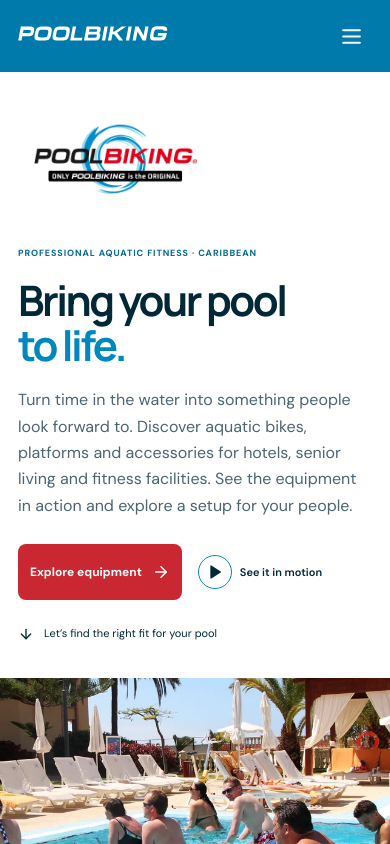
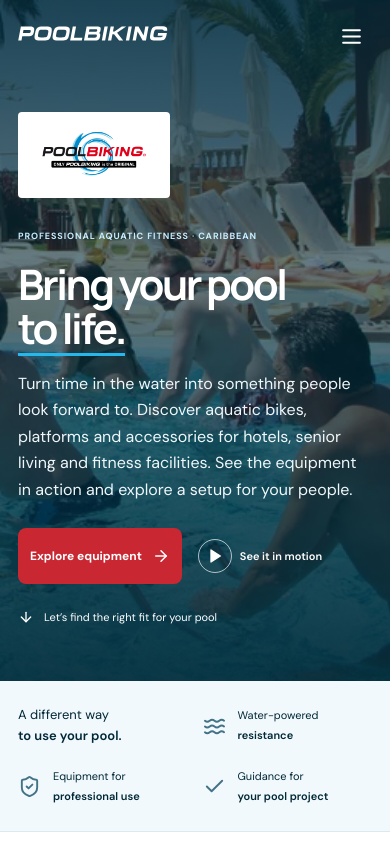
Before and after one commit to Sepia7223/Poolbikingequipmentwebsite, a React (Vite) app: page /#/ in a window 390 px wide. Shown: the top 844 px of the page. Built offline with nearby package versions, Linux system fonts and the light colour scheme.

Commit message:
Float homepage navigation over pool hero and remove gallery caption

```diff
--- a/src/components/Navigation.tsx
+++ b/src/components/Navigation.tsx
@@ -53,7 +53,7 @@
   return (
     <nav
       aria-label="Main navigation"
-      className={`pb-nav is-solid ${scrolled ? "is-scrolled" : ""}`}
+      className={`pb-nav ${location.pathname === "/" && !scrolled && !open ? "is-transparent" : "is-solid"} ${scrolled ? "is-scrolled" : ""}`}
     >
       <div className="pb-container pb-nav-inner">
         <Link
--- a/src/engagement.css
+++ b/src/engagement.css
@@ -1813,3 +1813,102 @@
     scroll-behavior: auto !important;
   }
 }
+
+/* Homepage navigation floats over a full-width pool photograph. */
+.pb-nav {
+  transition:
+    background-color 0.25s ease,
+    box-shadow 0.25s ease;
+}
+.pb-nav.is-transparent {
+  background: transparent;
+  border: 0;
+  box-shadow: none;
+  backdrop-filter: none;
+}
+.pb-home .pb-hero {
+  margin-top: 0;
+  background: #002837;
+  min-height: 760px;
+}
+.pb-home .pb-hero-layout {
+  min-height: 760px;
+  padding-top: 86px;
+}
+.pb-home .pb-hero-media {
+  position: absolute;
+  inset: 0;
+  width: 100%;
+  height: 100%;
+}
+.pb-home .pb-hero-media img {
+  object-position: 65% center;
+}
+.pb-home .pb-hero-media::after {
+  background:
+    linear-gradient(180deg, #002837d9 0%, #00283700 28%),
+    linear-gradient(90deg, #002837eb 0%, #002837b8 40%, #00283726 78%);
+}
+.pb-home .pb-hero-content {
+  width: 58%;
+  max-width: 640px;
+  padding: 50px 0 64px;
+}
+.pb-home .pb-hero-logo {
+  width: 180px;
+  background: #fff;
+  padding: 12px 18px;
+  border-radius: 4px;
+  margin-bottom: 24px;
+}
+.pb-home .pb-hero .pb-title,
+.pb-home .pb-hero .pb-title em {
+  color: #fff;
+}
+.pb-home .pb-hero .pb-title em {
+  text-decoration: underline;
+  text-decoration-color: #24b8ed;
+  text-underline-offset: 12px;
+  text-decoration-thickness: 3px;
+}
+.pb-home .pb-hero-lede {
+  color: #f0f7fa;
+}
+.pb-home .pb-hero .pb-eyebrow {
+  color: #c6edff;
+}
+.pb-home .pb-watch-button,
+.pb-home .pb-hero-discover {
+  color: #fff;
+}
+.pb-home .pb-watch-button > span {
+  border-color: #ffffffaa;
+}
+@media (max-width: 760px) {
+  .pb-home .pb-hero {
+    min-height: 0;
+    display: block;
+  }
+  .pb-home .pb-hero-layout {
+    min-height: 0;
+    padding-top: 72px;
+  }
+  .pb-home .pb-hero-content {
+    width: 100%;
+    max-width: none;
+    padding: 40px 0 52px;
+  }
+  .pb-home .pb-hero-logo {
+    width: 152px;
+    padding: 8px 14px;
+  }
+  .pb-home .pb-hero-media img {
+    object-position: 62% center;
+  }
+  .pb-home .pb-hero-media::after {
+    background: linear-gradient(180deg, #002837d9, #00283799 38%, #002837eb);
+  }
+  .pb-home .pb-hero .pb-title em {
+    text-underline-offset: 9px;
+  }
+}
--- a/src/pages/HomePage.tsx
+++ b/src/pages/HomePage.tsx
@@ -79,15 +79,6 @@
               <ArrowDown size={16} /> Let’s find the right fit for your pool
             </button>
           </div>
-          <Link to="/gallery" className="pb-hero-caption">
-            <span className="pb-live-dot" />
-            <div>
-              <strong>Real equipment. Real movement.</strong>
-              <span>
-                Explore the POOLBIKING photo gallery <ArrowRight size={14} />
-              </span>
-            </div>
-          </Link>
         </div>
       </section>
 
```
